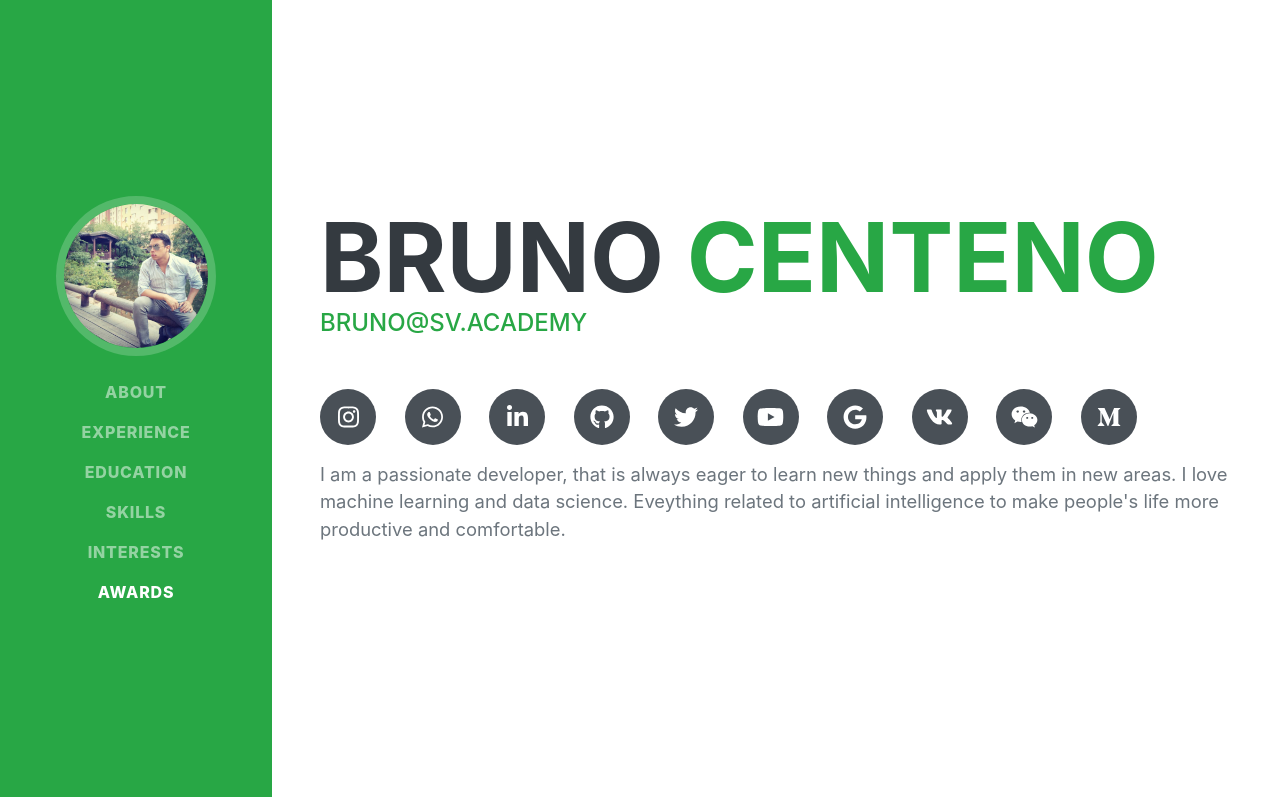
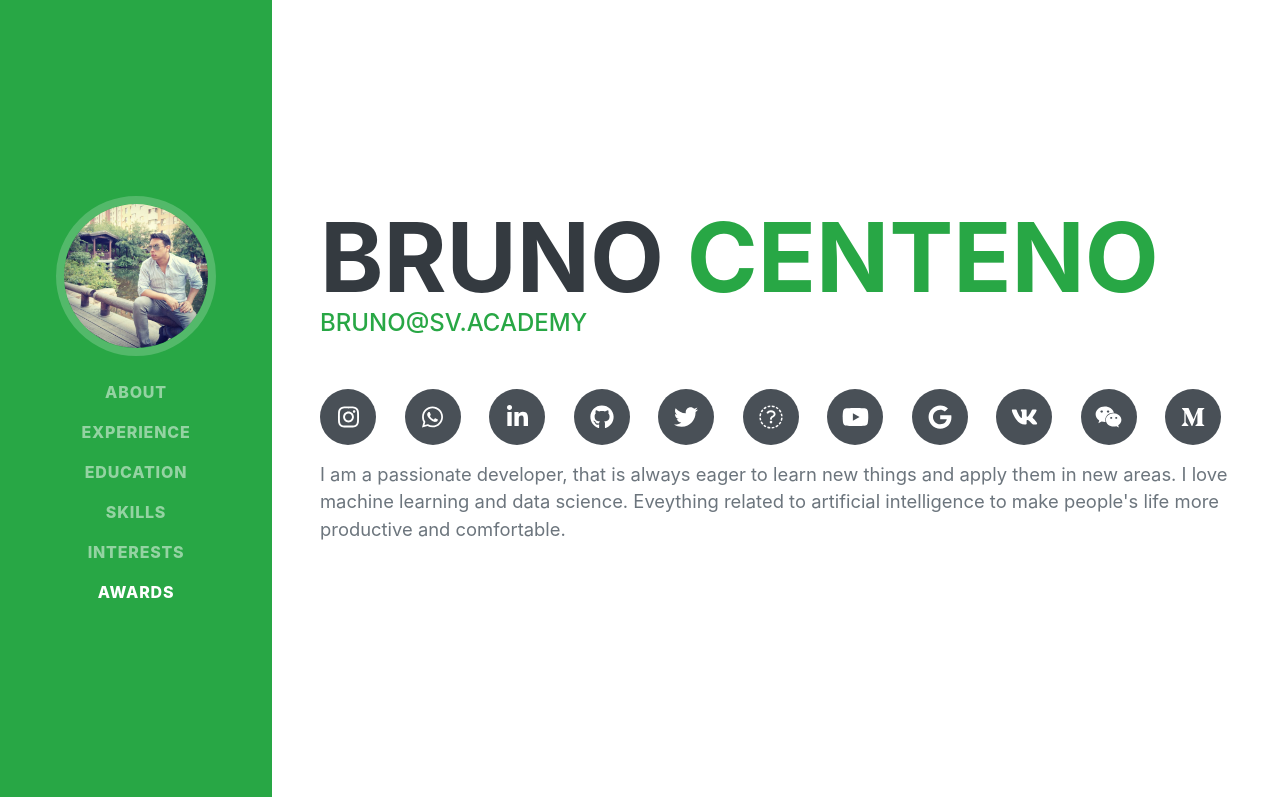
Before and after one commit to brunocenteno/brunocenteno.github.io, a plain HTML site: page index.html in a window 1280 px wide. Shown: the top 797 px of the page. Drawn offline with nearby package versions, Linux system fonts and the light colour scheme; a web font is replaced by a local one.

Commit message:
Add duolingo
fa-language

```diff
--- a/index.html
+++ b/index.html
@@ -47,6 +47,7 @@
                         <a class="social-icon" href="https://www.linkedin.com/in/brunocenteno/"><i class="fab fa-linkedin-in"></i></a>
                         <a class="social-icon" href="https://github.com/brunocenteno"><i class="fab fa-github"></i></a>
                         <a class="social-icon" href="https://twitter.com/BrunoCen"><i class="fab fa-twitter"></i></a>
+                        <a class="social-icon" href="https://www.duolingo.com/profile/Brcp89"><i class="fab fa-language"></i></a>
                         <a class="social-icon" href="https://www.youtube.com/channel/UCGkUirZskGM3b1OGPk4psog"><i class="fab fa-youtube"></i></a>
                         <a class="social-icon" href="mailto:brcp89@gmail.com"><i class="fab fa-google"></i></a>
                         <a class="social-icon" href="https://vk.com/brunocenteno"><i class="fab fa-vk"></i></a>
```
